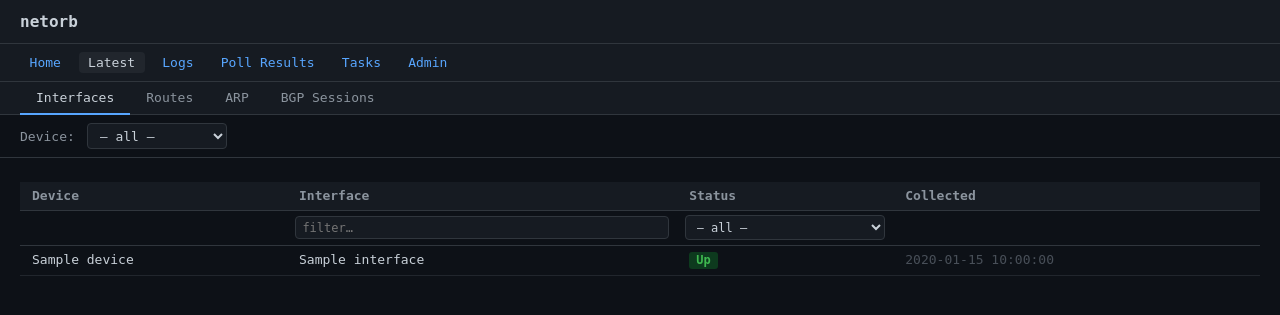
After one commit to mkurjanski/netorb, a Django app: page /latest/ in a window 1280 px wide. The commit adds this page. Shown: the top 315 px of the page. Run offline with Django 5.2, Linux system fonts and the light colour scheme; a user stored in the database is signed in; tables that the repository leaves empty hold one stand-in row (values such as "Sample post").

Commit message:
nav menu updates

```diff
--- a/netorb/templates/netorb/base.html
+++ b/netorb/templates/netorb/base.html
@@ -15,7 +15,7 @@
     header h1 { font-size: 1rem; font-weight: 600; }
 
     nav {
-      display: flex; gap: .5rem;
+      display: flex; gap: .5rem; align-items: center;
       padding: .5rem 1.25rem; background: #161b22; border-bottom: 1px solid #30363d;
     }
     nav a {
@@ -36,17 +36,16 @@
   <h1>netorb</h1>
 </header>
 
+{% with url_name=request.resolver_match.url_name %}
 <nav>
-  <a href="/" {% if request.resolver_match.url_name == 'home' %}class="active"{% endif %}>Home</a>
-  <a href="/interfaces/" {% if request.resolver_match.url_name == 'interfaces' %}class="active"{% endif %}>Interfaces</a>
-  <a href="/routes/" {% if request.resolver_match.url_name == 'routes' %}class="active"{% endif %}>Routes</a>
-  <a href="/arp/" {% if request.resolver_match.url_name == 'arp' %}class="active"{% endif %}>ARP</a>
-  <a href="/bgp-sessions/" {% if request.resolver_match.url_name == 'bgp-sessions' %}class="active"{% endif %}>BGP Sessions</a>
-  <a href="/logs/" {% if request.resolver_match.url_name == 'log-page' %}class="active"{% endif %}>Logs</a>
-  <a href="/poll-results/" {% if request.resolver_match.url_name == 'poll-results' %}class="active"{% endif %}>Poll Results</a>
-  <a href="/tasks/" {% if request.resolver_match.url_name == 'tasks' %}class="active"{% endif %}>Tasks</a>
+  <a href="/" {% if url_name == 'home' %}class="active"{% endif %}>Home</a>
+  <a href="/latest/" {% if url_name == 'latest' %}class="active"{% endif %}>Latest</a>
+  <a href="/logs/" {% if url_name == 'log-page' %}class="active"{% endif %}>Logs</a>
+  <a href="/poll-results/" {% if url_name == 'poll-results' %}class="active"{% endif %}>Poll Results</a>
+  <a href="/tasks/" {% if url_name == 'tasks' %}class="active"{% endif %}>Tasks</a>
   <a href="/admin/">Admin</a>
 </nav>
+{% endwith %}
 
 {% block content %}{% endblock %}
 
--- /dev/null
+++ b/netorb/templates/netorb/latest.html
@@ -0,0 +1,235 @@
+{% extends "netorb/base.html" %}
+
+{% block title %}Latest — netorb{% endblock %}
+
+{% block extra_styles %}
+.tabs {
+  display: flex; gap: 0;
+  padding: 0 1.25rem; background: #161b22; border-bottom: 1px solid #30363d;
+}
+.tabs a {
+  color: #8b949e; text-decoration: none;
+  padding: .5rem 1rem; border-bottom: 2px solid transparent;
+  margin-bottom: -1px;
+}
+.tabs a:hover { color: #c9d1d9; }
+.tabs a.active { color: #c9d1d9; border-bottom-color: #58a6ff; }
+
+.controls {
+  display: flex; align-items: center; gap: .75rem;
+  padding: .5rem 1.25rem; background: #0d1117; border-bottom: 1px solid #30363d;
+}
+.controls label { color: #8b949e; }
+.controls select {
+  background: #161b22; color: #c9d1d9;
+  border: 1px solid #30363d; border-radius: 4px;
+  padding: .2rem .5rem; font-family: monospace; font-size: 13px;
+}
+
+table { width: 100%; border-collapse: collapse; }
+th {
+  text-align: left; padding: .4rem .75rem;
+  background: #161b22; color: #8b949e;
+  border-bottom: 1px solid #30363d; font-weight: 600;
+}
+td { padding: .4rem .75rem; border-bottom: 1px solid #21262d; vertical-align: top; }
+tr:hover td { background: #161b22; }
+
+th.filter-row { padding: .3rem .5rem; background: #0d1117; border-bottom: 1px solid #30363d; }
+th.filter-row input, th.filter-row select {
+  width: 100%; background: #161b22; color: #c9d1d9;
+  border: 1px solid #30363d; border-radius: 4px;
+  padding: .2rem .4rem; font-family: monospace; font-size: 12px;
+}
+th.filter-row input:focus, th.filter-row select:focus { outline: none; border-color: #58a6ff; }
+
+.badge { display: inline-block; padding: .1rem .45rem; border-radius: 3px; font-size: .75rem; font-weight: 600; }
+.badge-up           { background: #0d3a1e; color: #3fb950; }
+.badge-down         { background: #2d1a1a; color: #f85149; }
+.badge-unknown      { background: #21262d; color: #8b949e; }
+.badge-Established  { background: #0d3a1e; color: #3fb950; }
+.badge-Active       { background: #4d3800; color: #e3b341; }
+.badge-Idle         { background: #2d1a1a; color: #f85149; }
+.badge-Connect      { background: #2d1a1a; color: #f85149; }
+.badge-OpenSent     { background: #0d2d4d; color: #58a6ff; }
+.badge-OpenConfirm  { background: #0d2d4d; color: #58a6ff; }
+.badge-Unknown      { background: #21262d; color: #8b949e; }
+.next-hop { color: #8b949e; }
+.next-hop + .next-hop::before { content: ", "; }
+
+.empty { color: #484f58; }
+{% endblock %}
+
+{% block content %}
+<div class="tabs">
+  <a href="?tab=interfaces" {% if tab == 'interfaces' %}class="active"{% endif %}>Interfaces</a>
+  <a href="?tab=routes"     {% if tab == 'routes'     %}class="active"{% endif %}>Routes</a>
+  <a href="?tab=arp"        {% if tab == 'arp'        %}class="active"{% endif %}>ARP</a>
+  <a href="?tab=bgp_sessions" {% if tab == 'bgp_sessions' %}class="active"{% endif %}>BGP Sessions</a>
+</div>
+
+<form method="get" id="filter-form">
+  <input type="hidden" name="tab" value="{{ tab }}">
+
+  {% if tab == 'interfaces' %}
+  <div class="controls">
+    <label>Device:</label>
+    <select name="device" onchange="this.form.submit()">
+      <option value="">— all —</option>
+      {% for d in devices %}<option value="{{ d }}" {% if f_device == d %}selected{% endif %}>{{ d }}</option>{% endfor %}
+    </select>
+  </div>
+  <main>
+  <table>
+    <thead>
+      <tr><th>Device</th><th>Interface</th><th>Status</th><th>Collected</th></tr>
+      <tr>
+        <th class="filter-row"></th>
+        <th class="filter-row"><input type="text" name="name" value="{{ f_name }}" placeholder="filter…"></th>
+        <th class="filter-row">
+          <select name="status" onchange="this.form.submit()">
+            <option value="">— all —</option>
+            {% for v, l in status_choices %}<option value="{{ v }}" {% if f_status == v %}selected{% endif %}>{{ l }}</option>{% endfor %}
+          </select>
+        </th>
+        <th class="filter-row"></th>
+      </tr>
+    </thead>
+    <tbody>
+      {% for iface in objects %}
+      <tr>
+        <td>{{ iface.device.hostname }}</td>
+        <td>{{ iface.name }}</td>
+        <td><span class="badge badge-{{ iface.oper_status }}">{{ iface.get_oper_status_display }}</span></td>
+        <td style="color:#484f58">{{ iface.collected_at|date:"Y-m-d H:i:s" }}</td>
+      </tr>
+      {% empty %}<tr><td colspan="4" class="empty" style="padding:.75rem">No interfaces found.</td></tr>{% endfor %}
+    </tbody>
+  </table>
+  </main>
+
+  {% elif tab == 'routes' %}
+  <div class="controls">
+    <label>Device:</label>
+    <select name="device" onchange="this.form.submit()">
+      <option value="">— all —</option>
+      {% for d in devices %}<option value="{{ d }}" {% if f_device == d %}selected{% endif %}>{{ d }}</option>{% endfor %}
+    </select>
+  </div>
+  <main>
+  <table>
+    <thead>
+      <tr><th>Device</th><th>Prefix</th><th>Next Hops</th><th>Collected</th></tr>
+      <tr>
+        <th class="filter-row"></th>
+        <th class="filter-row"><input type="text" name="prefix" value="{{ f_prefix }}" placeholder="filter…"></th>
+        <th class="filter-row"><input type="text" name="nexthop" value="{{ f_nexthop }}" placeholder="filter…"></th>
+        <th class="filter-row"></th>
+      </tr>
+    </thead>
+    <tbody>
+      {% for route in objects %}
+      <tr>
+        <td>{{ route.device.hostname }}</td>
+        <td>{{ route.prefix }}</td>
+        <td>
+          {% for nh in route.next_hops.all %}<span class="next-hop">{{ nh.ip_address }}</span>
+          {% empty %}<span style="color:#484f58">directly connected</span>{% endfor %}
+        </td>
+        <td style="color:#484f58">{{ route.collected_at|date:"Y-m-d H:i:s" }}</td>
+      </tr>
+      {% empty %}<tr><td colspan="4" class="empty" style="padding:.75rem">No routes found.</td></tr>{% endfor %}
+    </tbody>
+  </table>
+  </main>
+
+  {% elif tab == 'arp' %}
+  <div class="controls">
+    <label>Device:</label>
+    <select name="device" onchange="this.form.submit()">
+      <option value="">— all —</option>
+      {% for d in devices %}<option value="{{ d }}" {% if f_device == d %}selected{% endif %}>{{ d }}</option>{% endfor %}
+    </select>
+  </div>
+  <main>
+  <table>
+    <thead>
+      <tr><th>Device</th><th>IP Address</th><th>MAC Address</th><th>Interface</th><th>Age (s)</th><th>Collected</th></tr>
+      <tr>
+        <th class="filter-row"></th>
+        <th class="filter-row"><input type="text" name="ip" value="{{ f_ip }}" placeholder="filter…"></th>
+        <th class="filter-row"><input type="text" name="mac" value="{{ f_mac }}" placeholder="filter…"></th>
+        <th class="filter-row"><input type="text" name="interface" value="{{ f_interface }}" placeholder="filter…"></th>
+        <th class="filter-row"></th>
+        <th class="filter-row"></th>
+      </tr>
+    </thead>
+    <tbody>
+      {% for e in objects %}
+      <tr>
+        <td>{{ e.device.hostname }}</td>
+        <td>{{ e.ip_address }}</td>
+        <td style="color:#d2a8ff">{{ e.mac_address }}</td>
+        <td>{{ e.interface }}</td>
+        <td style="color:#8b949e">{{ e.age }}</td>
+        <td style="color:#484f58">{{ e.collected_at|date:"Y-m-d H:i:s" }}</td>
+      </tr>
+      {% empty %}<tr><td colspan="6" class="empty" style="padding:.75rem">No ARP entries found.</td></tr>{% endfor %}
+    </tbody>
+  </table>
+  </main>
+
+  {% elif tab == 'bgp_sessions' %}
+  <div class="controls">
+    <label>Device:</label>
+    <select name="device" onchange="this.form.submit()">
+      <option value="">— all —</option>
+      {% for d in devices %}<option value="{{ d }}" {% if f_device == d %}selected{% endif %}>{{ d }}</option>{% endfor %}
+    </select>
+  </div>
+  <main>
+  <table>
+    <thead>
+      <tr><th>Device</th><th>VRF</th><th>Peer IP</th><th>Peer ASN</th><th>State</th><th>Pfx Rcvd</th><th>Pfx Acc</th><th>Up/Down Since</th><th>Collected</th></tr>
+      <tr>
+        <th class="filter-row"></th>
+        <th class="filter-row"><input type="text" name="vrf" value="{{ f_vrf }}" placeholder="filter…"></th>
+        <th class="filter-row"><input type="text" name="peer_ip" value="{{ f_peer_ip }}" placeholder="filter…"></th>
+        <th class="filter-row"><input type="text" name="peer_asn" value="{{ f_peer_asn }}" placeholder="filter…"></th>
+        <th class="filter-row">
+          <select name="state" onchange="this.form.submit()">
+            <option value="">— all —</option>
+            {% for v, l in state_choices %}<option value="{{ v }}" {% if f_state == v %}selected{% endif %}>{{ l }}</option>{% endfor %}
+          </select>
+        </th>
+        <th class="filter-row"></th><th class="filter-row"></th><th class="filter-row"></th><th class="filter-row"></th>
+      </tr>
+    </thead>
+    <tbody>
+      {% for s in objects %}
+      <tr>
+        <td>{{ s.device.hostname }}</td>
+        <td>{{ s.vrf }}</td>
+        <td>{{ s.peer_ip }}</td>
+        <td>{{ s.peer_asn }}</td>
+        <td><span class="badge badge-{{ s.peer_state }}">{{ s.peer_state }}</span></td>
+        <td>{{ s.prefixes_received }}</td>
+        <td>{{ s.prefixes_accepted }}</td>
+        <td style="color:#484f58">{% if s.updown_time %}{{ s.updown_time|date:"Y-m-d H:i:s" }}{% else %}—{% endif %}</td>
+        <td style="color:#484f58">{{ s.collected_at|date:"Y-m-d H:i:s" }}</td>
+      </tr>
+      {% empty %}<tr><td colspan="9" class="empty" style="padding:.75rem">No BGP sessions found.</td></tr>{% endfor %}
+    </tbody>
+  </table>
+  </main>
+  {% endif %}
+</form>
+{% endblock %}
+
+{% block extra_scripts %}
+<script>
+  document.querySelectorAll('input[type="text"]').forEach(el => {
+    el.addEventListener('keydown', e => { if (e.key === 'Enter') e.target.form.submit(); });
+  });
+</script>
+{% endblock %}
--- a/netorb/urls.py
+++ b/netorb/urls.py
@@ -9,6 +9,7 @@ router.register("routes", views.IPv4RouteViewSet, basename="route")
 
 urlpatterns = [
     path("", views.home, name="home"),
+    path("latest/", views.latest, name="latest"),
     path("interfaces/", views.InterfaceListView.as_view(), name="interfaces"),
     path("routes/", views.RouteListView.as_view(), name="routes"),
     path("arp/", views.ArpEntryListView.as_view(), name="arp"),
--- a/netorb/views.py
+++ b/netorb/views.py
@@ -125,6 +125,83 @@ class RouteListView(LoginRequiredMixin, ListView):
         ctx["f_prefix"] = self.f_prefix
         ctx["f_nexthop"] = self.f_nexthop
         return ctx
+
+
+_LATEST_TABS = ["interfaces", "routes", "arp", "bgp_sessions"]
+
+
+@login_required
+def latest(request):
+    tab = request.GET.get("tab", "interfaces")
+    if tab not in _LATEST_TABS:
+        tab = "interfaces"
+
+    devices = Device.objects.values_list("hostname", flat=True).order_by("hostname")
+    f_device = request.GET.get("device", "")
+    ctx = {"tab": tab, "devices": devices, "f_device": f_device}
+
+    if tab == "interfaces":
+        qs = Interface.objects.select_related("device").order_by("device__hostname", "name")
+        f_name = request.GET.get("name", "")
+        f_status = request.GET.get("status", "")
+        if f_device:
+            qs = qs.filter(device__hostname=f_device)
+        if f_name:
+            qs = qs.filter(name__icontains=f_name)
+        if f_status:
+            qs = qs.filter(oper_status=f_status)
+        ctx.update({"objects": qs, "f_name": f_name, "f_status": f_status,
+                    "status_choices": Interface.OperStatus.choices})
+
+    elif tab == "routes":
+        qs = (IPv4Route.objects.select_related("device").prefetch_related("next_hops")
+              .order_by("device__hostname", "prefix"))
+        f_prefix = request.GET.get("prefix", "")
+        f_nexthop = request.GET.get("nexthop", "")
+        if f_device:
+            qs = qs.filter(device__hostname=f_device)
+        if f_prefix:
+            qs = qs.filter(prefix__startswith=f_prefix)
+        if f_nexthop:
+            qs = qs.filter(next_hops__ip_address__startswith=f_nexthop).distinct()
+        ctx.update({"objects": qs, "f_prefix": f_prefix, "f_nexthop": f_nexthop})
+
+    elif tab == "arp":
+        qs = ArpEntry.objects.select_related("device").order_by("device__hostname", "ip_address")
+        f_ip = request.GET.get("ip", "")
+        f_mac = request.GET.get("mac", "")
+        f_interface = request.GET.get("interface", "")
+        if f_device:
+            qs = qs.filter(device__hostname=f_device)
+        if f_ip:
+            qs = qs.filter(ip_address__startswith=f_ip)
+        if f_mac:
+            qs = qs.filter(mac_address__icontains=f_mac)
+        if f_interface:
+            qs = qs.filter(interface__icontains=f_interface)
+        ctx.update({"objects": qs, "f_ip": f_ip, "f_mac": f_mac, "f_interface": f_interface})
+
+    elif tab == "bgp_sessions":
+        qs = BgpSession.objects.select_related("device").order_by("device__hostname", "vrf", "peer_ip")
+        f_vrf = request.GET.get("vrf", "")
+        f_peer_ip = request.GET.get("peer_ip", "")
+        f_peer_asn = request.GET.get("peer_asn", "")
+        f_state = request.GET.get("state", "")
+        if f_device:
+            qs = qs.filter(device__hostname=f_device)
+        if f_vrf:
+            qs = qs.filter(vrf__icontains=f_vrf)
+        if f_peer_ip:
+            qs = qs.filter(peer_ip__startswith=f_peer_ip)
+        if f_peer_asn:
+            qs = qs.filter(peer_asn=f_peer_asn)
+        if f_state:
+            qs = qs.filter(peer_state=f_state)
+        ctx.update({"objects": qs, "f_vrf": f_vrf, "f_peer_ip": f_peer_ip,
+                    "f_peer_asn": f_peer_asn, "f_state": f_state,
+                    "state_choices": BgpSession.PeerState.choices})
+
+    return render(request, "netorb/latest.html", ctx)
 
 
 class ArpEntryListView(LoginRequiredMixin, ListView):
```
